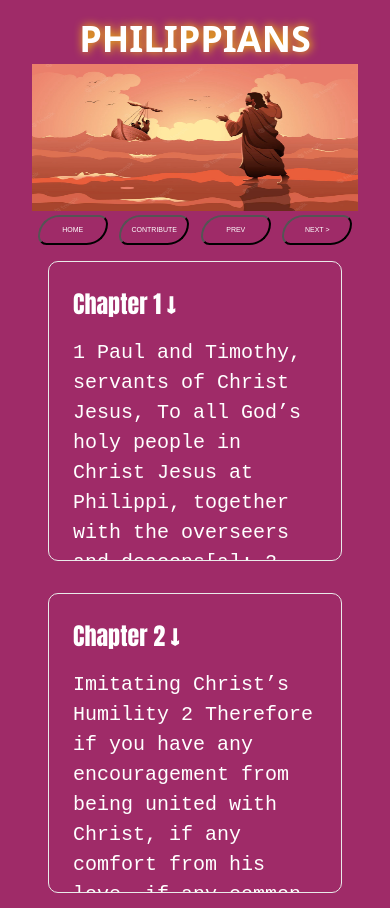
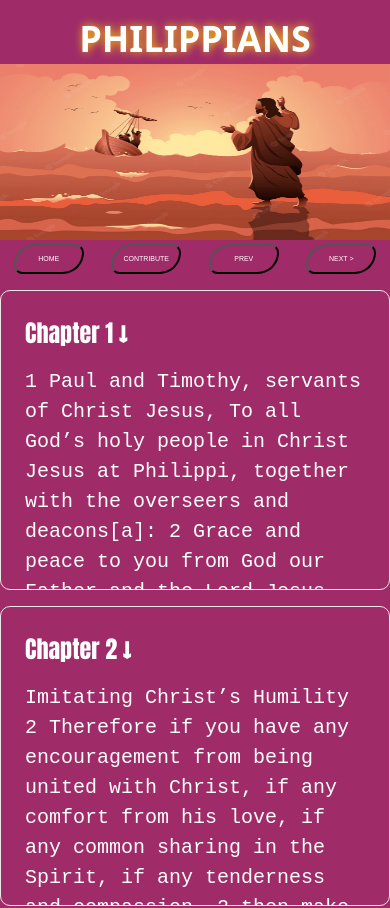
Before and after one commit to jnutt367/phillipians, a Next.js app: page / in a window 390 px wide. Shown: the top 908 px of the page. Built offline with nearby package versions, Linux system fonts and the light colour scheme.

Commit message:
Update Home.module.css
100% width layout

```diff
--- a/styles/Home.module.css
+++ b/styles/Home.module.css
@@ -1,13 +1,11 @@
 .container {
-    padding: 0 2rem;
+
     background-color: #9F2B68;
-    background-size: cover;
     background-repeat: no-repeat;
 }
 
 .main {
     background-color: #9F2B68;
-    background-size: cover;
     min-height: 100vh;
     padding: 4rem 0;
     flex: 1;
@@ -193,7 +191,7 @@
     border: 1px solid #eaeaea;
     border-radius: 10px;
     transition: color 1s ease, border-color 0.15s ease;
-    max-width: 300px;
+    max-width: 100%;
     font-family: monospace;
 }
 
@@ -285,5 +283,9 @@
     .flex {
         display: grid;
     }
-
+    .card {
+       margin: 0;
+       margin-top: 1rem;
+       max-width: 100%;
+    }
 }
```
